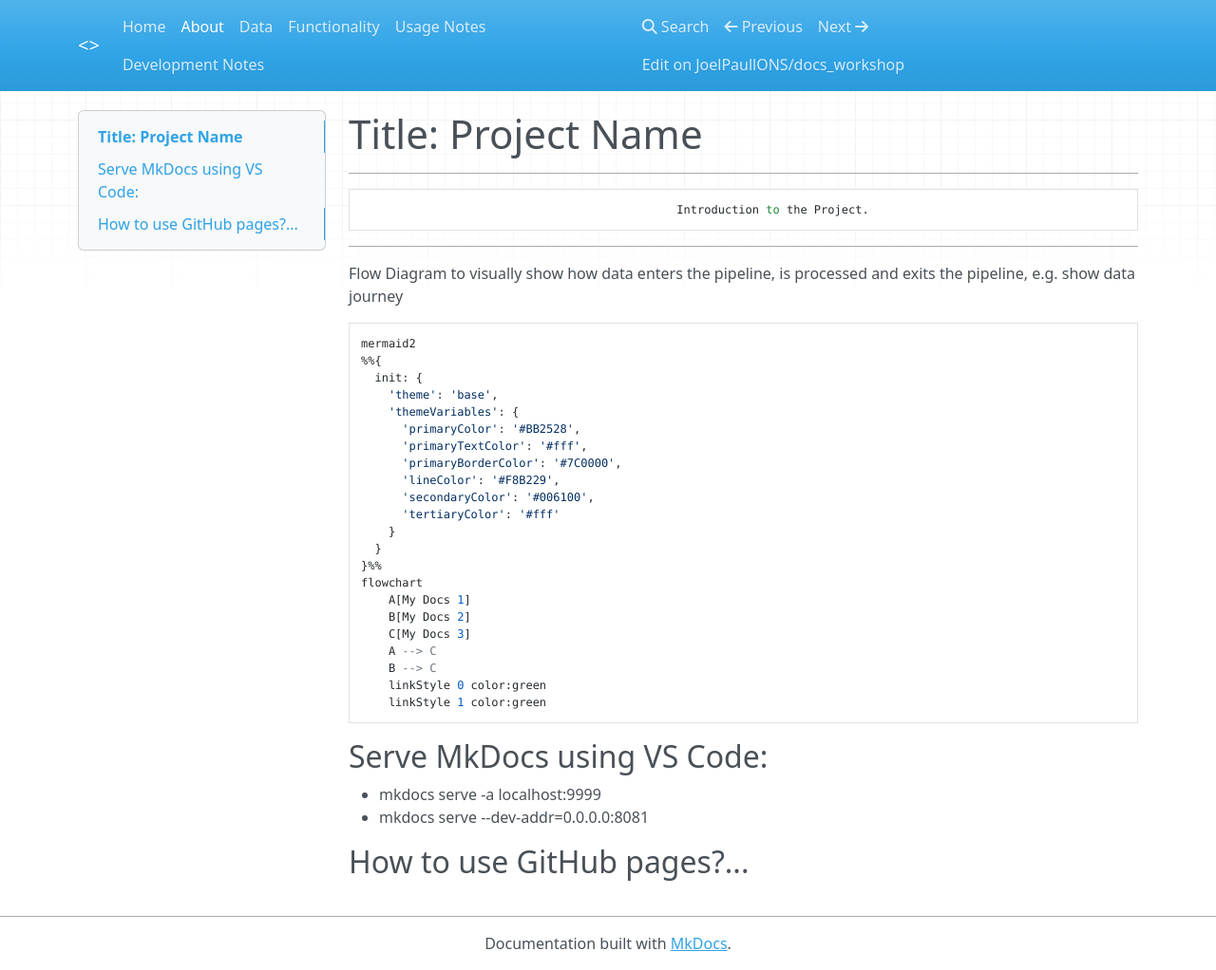
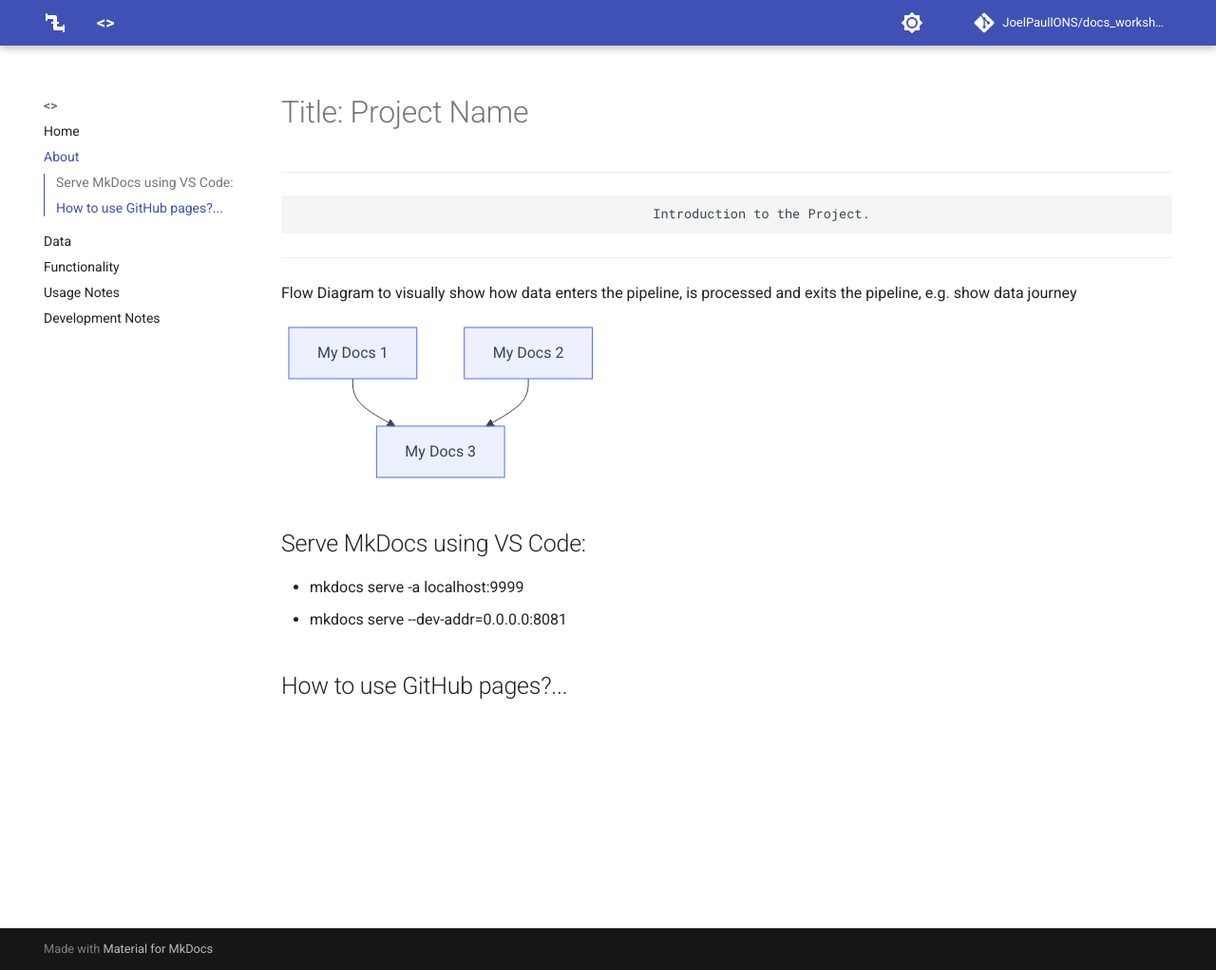
Before and after one commit to JoelPaullONS/docs_workshop, an MkDocs documentation site: the page built from docs/about.md, in a window 1280 px wide and 1022 px high. Shown: the whole window at 95% size. Built offline with MkDocs 1.6.1 and Material for MkDocs 9.7.7, drawn with Linux system fonts in a browser that asks for light colours; nearby versions of some CDN libraries; comment, search, counter and statistics services are not loaded; the version menu is left out.

Commit message:
changes to the yml to get the diagrams to render - not sure how it works though

````diff
--- a/docs/about.md
+++ b/docs/about.md
@@ -7,21 +7,8 @@
 ----------------------------------------------------------------------------------------------------------------
 
 Flow Diagram to visually show how data enters the pipeline, is processed and exits the pipeline, e.g. show data journey
-```
-mermaid2
-%%{
-  init: {
-    'theme': 'base',
-    'themeVariables': {
-      'primaryColor': '#BB2528',
-      'primaryTextColor': '#fff',
-      'primaryBorderColor': '#7C0000',
-      'lineColor': '#F8B229',
-      'secondaryColor': '#006100',
-      'tertiaryColor': '#fff'
-    }
-  }
-}%%
+
+``` mermaid
 flowchart
     A[My Docs 1]
     B[My Docs 2]
--- a/mkdocs.yml
+++ b/mkdocs.yml
@@ -1,6 +1,35 @@
 site_name: <<Pipeline Name>>
 repo_url: https://github.com/JoelPaullONS/docs_workshop
 repo_name: JoelPaullONS/docs_workshop
+
+theme:
+  name: material
+  icon:
+    logo: material/pipe
+  features:
+    - navigation.instant
+    - navigation.sections
+    - navigation.tracking
+    - navigation.expand
+    - navigation.path
+    - toc.follow
+    - toc.integrate
+    - navigation.top
+
+  palette:
+    # Palette toggle for light mode
+    - media: "(prefers-color-scheme: light)"
+      scheme: default
+      toggle:
+        icon: material/brightness-7
+        name: Switch to dark mode
+
+    # Palette toggle for dark mode
+    - media: "(prefers-color-scheme: dark)"
+      scheme: slate
+      toggle:
+        icon: material/brightness-4
+        name: Switch to light mode
 
 nav:
   - Home: index.md
@@ -10,14 +39,43 @@ nav:
   - Usage Notes: usage.md
   - Development Notes: dev_notes.md
 
-theme: mkdocs
+plugins:
+  - mkdocstrings:
+      handlers:
+        python:
+          options:
+            docstring_style: numpy
+            members_order: source
+            ignore_init_summary: true
+            merge_init_into_class: true
+            annotations_path: source
+            show_signature_annotations: true
+            show_root_heading: true
+            show_symbol_type_heading: true
+  - mike:
+  - git-revision-date-localized:
+      enable_creation_date: true
+      type: timeago
 
-extra_javascript:
-  - https://cdn.jsdelivr.net/npm/mermaid@10.4.0/dist/mermaid.esm.min.mjs
+extra:
+  version:
+    provider: mike
 
 markdown_extensions:
+  - pymdownx.highlight:
+      anchor_linenums: true
+      line_spans: __span
+      pygments_lang_class: true
+  - admonition
+  - pymdownx.details
+  - pymdownx.inlinehilite
+  - pymdownx.snippets
   - pymdownx.superfences:
       custom_fences:
-        - name: mermaid2
-          class: mermaid2
-          format: !!python/name:mermaid2.fence_mermaid
+        - name: mermaid
+          class: mermaid
+          format: !!python/name:pymdownx.superfences.fence_code_format
+  - attr_list
+  - pymdownx.emoji:
+      emoji_index: !!python/name:material.extensions.emoji.twemoji
+      emoji_generator: !!python/name:material.extensions.emoji.to_svg
````
Also changed, not shown: docs/usage.md (+1 -1 lines).
